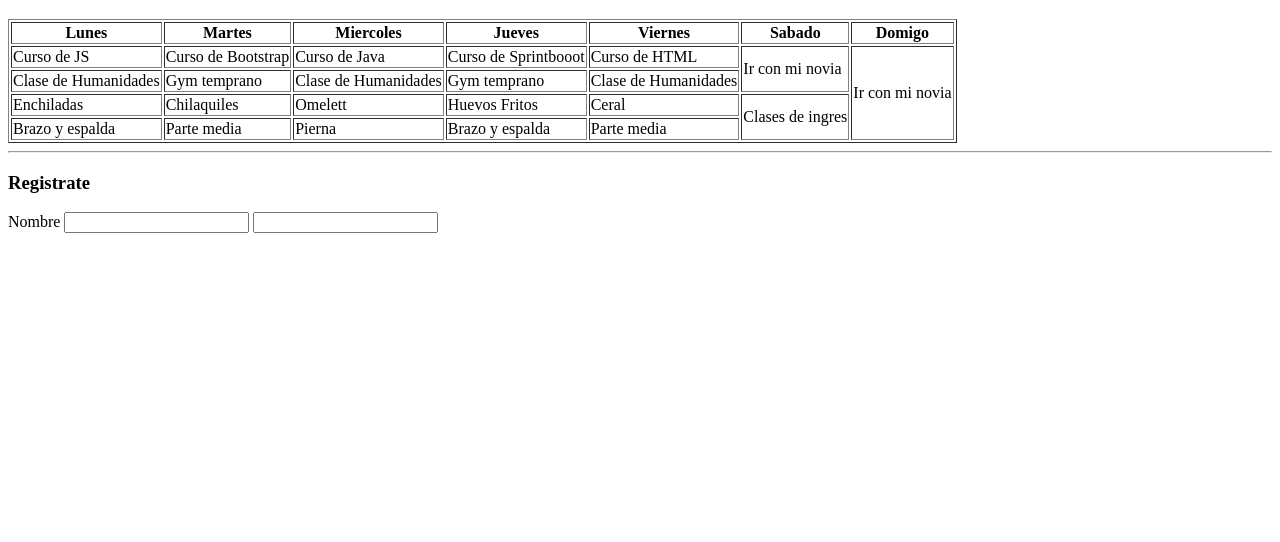
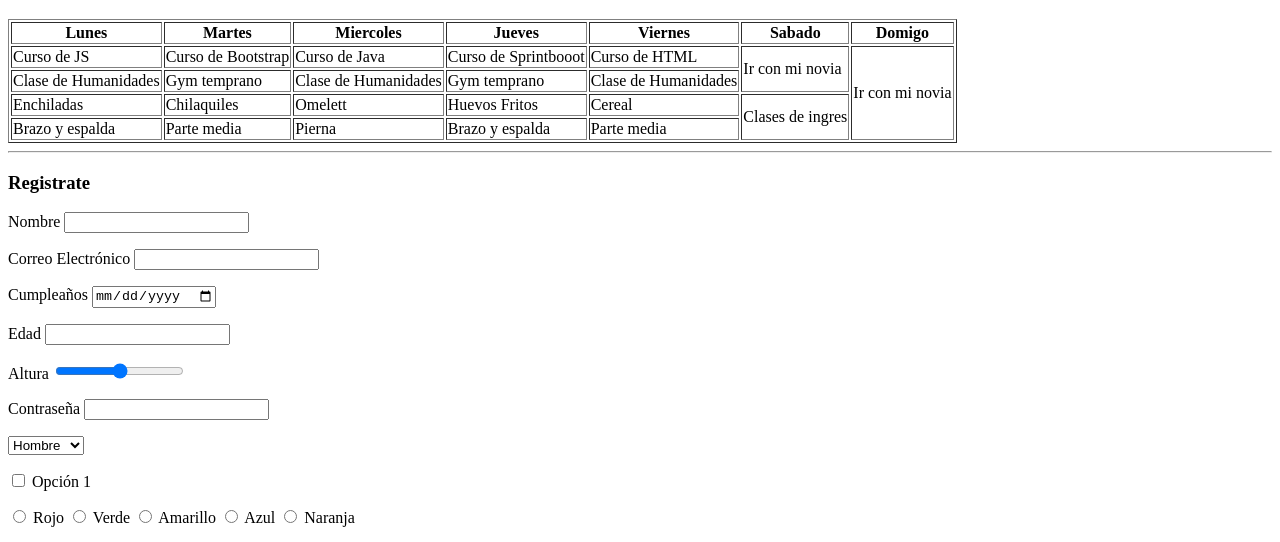
Before and after one commit to generaliru/Generation_HTML, a plain HTML site: page formulario-tabla.html in a window 1280 px wide. Shown: the part 61-603 px from the top of the page. Drawn offline with Linux system fonts and the light colour scheme.

Commit message:
Formularios

```diff
--- a/formulario-tabla.html
+++ b/formulario-tabla.html
@@ -38,7 +38,7 @@
                 <td>Chilaquiles</td>
                 <td>Omelett</td>
                 <td>Huevos Fritos</td>
-                <td>Ceral</td>
+                <td>Cereal</td>
                 <td rowspan="2">Clases de ingres</td>
             </tr>
             <tr>
@@ -52,11 +52,59 @@
 
         <hr/>
 
-        <form action="">
+        <form method="POST">
             <h3>Registrate</h3>
-            <label for="">Nombre</label>
-            <input type="text"/>
-            <input type="text"/>
+            <p>
+                <label for="nombre">Nombre</label>
+                <input type="text" name="nombre" required/>
+            </p>
+            <p>
+                <label for="email">Correo Electrónico</label>
+                <input type="email" name="email" required/>
+            </p>
+            <p>
+                <label for="cumpleanios">Cumpleaños</label>
+                <input type="date" name="cumpleanios"/>
+            </p>
+            <p>
+                <label for="edad">Edad</label>
+                <input type="number" name="edad" required/>
+            </p>
+            <p>
+                <label for="altura">Altura</label>
+                <input type="range" name="altura" min="9" max="100" step="1" />
+            </p>
+            <p>
+                <label for="password">Contraseña</label>
+                <input type="password" name="password" required/>
+            </p>
+            <p>
+                <select name="sexo" id="">
+                    <option value="hombre">Hombre</option>
+                    <option value="mujer">Mujer</option>
+                    <option value="indistinto">Indistinto</option>
+                </select>
+            </p>
+            <p>
+                <input type="checkbox"/>
+                <label for="">Opción 1</label>
+            </p>
+            <p>
+                <input type="radio" name="color" value="rojo"/>
+                <label for="color">Rojo</label>
+                <input type="radio" name="color" value="verde"/>
+                <label for="color">Verde</label>
+                <input type="radio" name="color" value="Amarillo"/>
+                <label for="color">Amarillo</label>
+                <input type="radio" name="color" value="azul"/>
+                <label for="color">Azul</label>
+                <input type="radio" name="color" value="naranja"/>
+                <label for="color">Naranja</label>
+            </p>
+            <p>
+                <textarea name="muchotexto" id="" cols="150" rows="200"></textarea>
+            </p>
+            <input type="submit" value="Resgistrar">
         </form>
     </body>
 </html>
```
